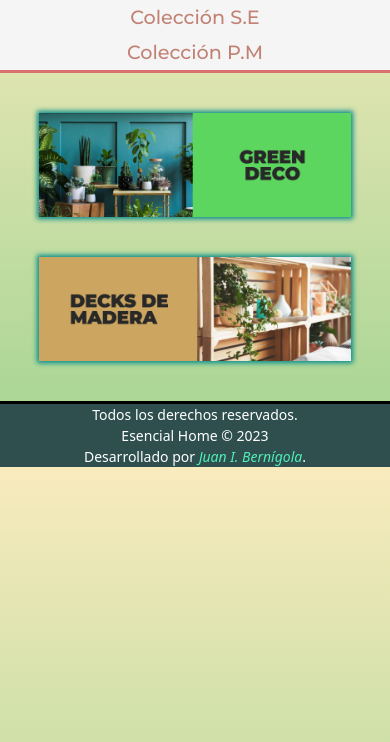
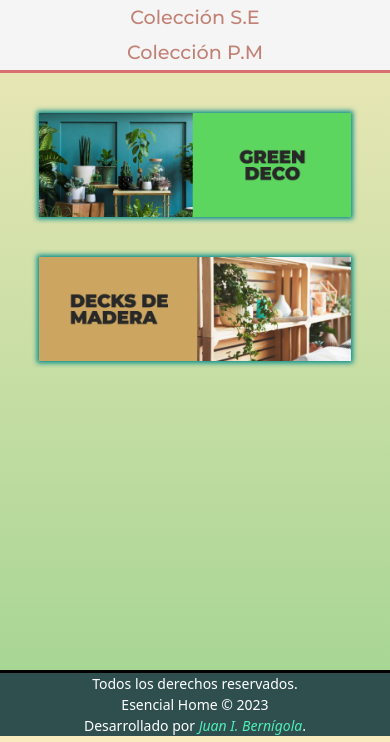
Before and after one commit to jbernigola/Esencial-Home-v2, a plain HTML site: page pagina/coleccion-pm.html in a window 390 px wide. Shown: the part 102-844 px from the top of the page. Drawn offline with nearby package versions, Linux system fonts and the light colour scheme.

Commit message:
Proyecto Terminado!

```diff
--- a/SCSS/index.scss
+++ b/SCSS/index.scss
@@ -440,11 +440,11 @@ body {
 
     .categorias {
         display: flex;
-        justify-content: center;
+        justify-content: flex-start;
         align-items: center;
         margin-top: 40px;
         flex-direction: column;
-
+        min-height: 66vh;
         &-div {
             display: flex;
             width: 80%;
```
Also changed, not shown: SCSS/index.css, img/Esencial Home QR.png (added), 1 other file.
